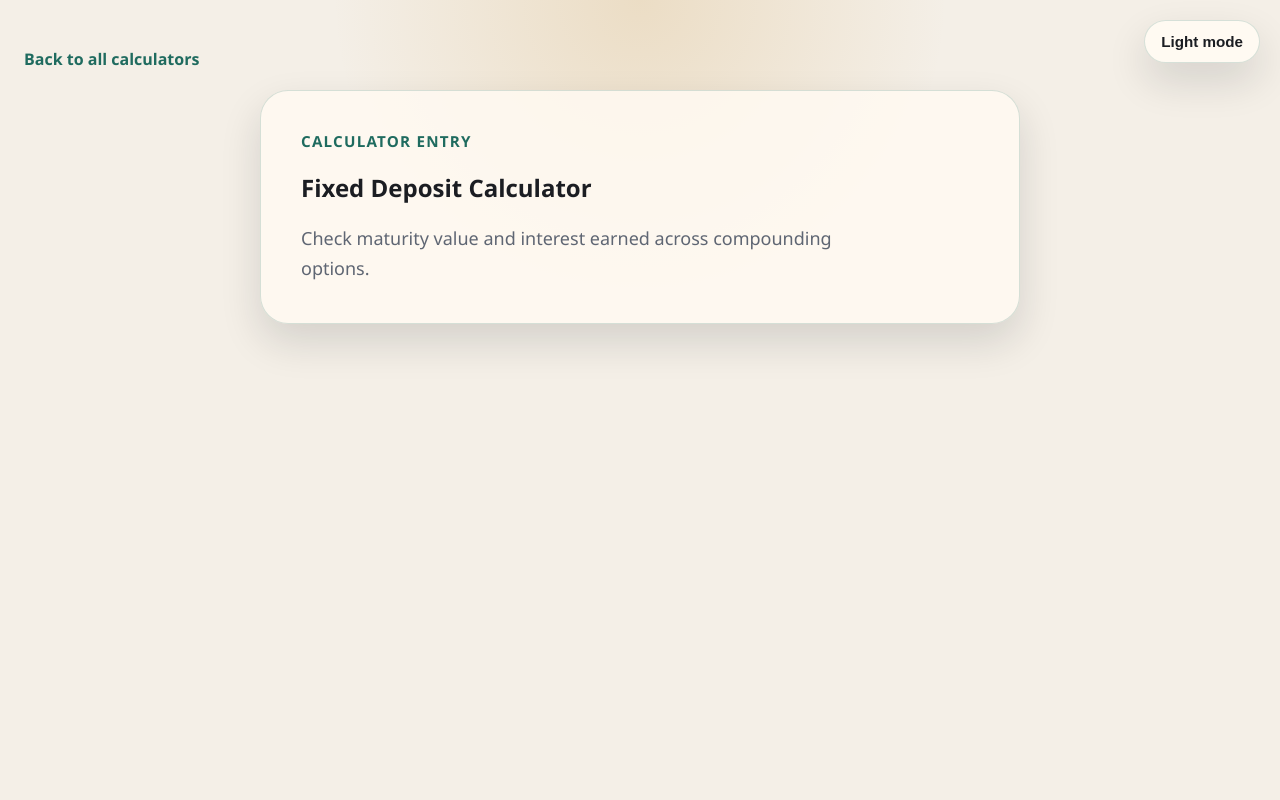
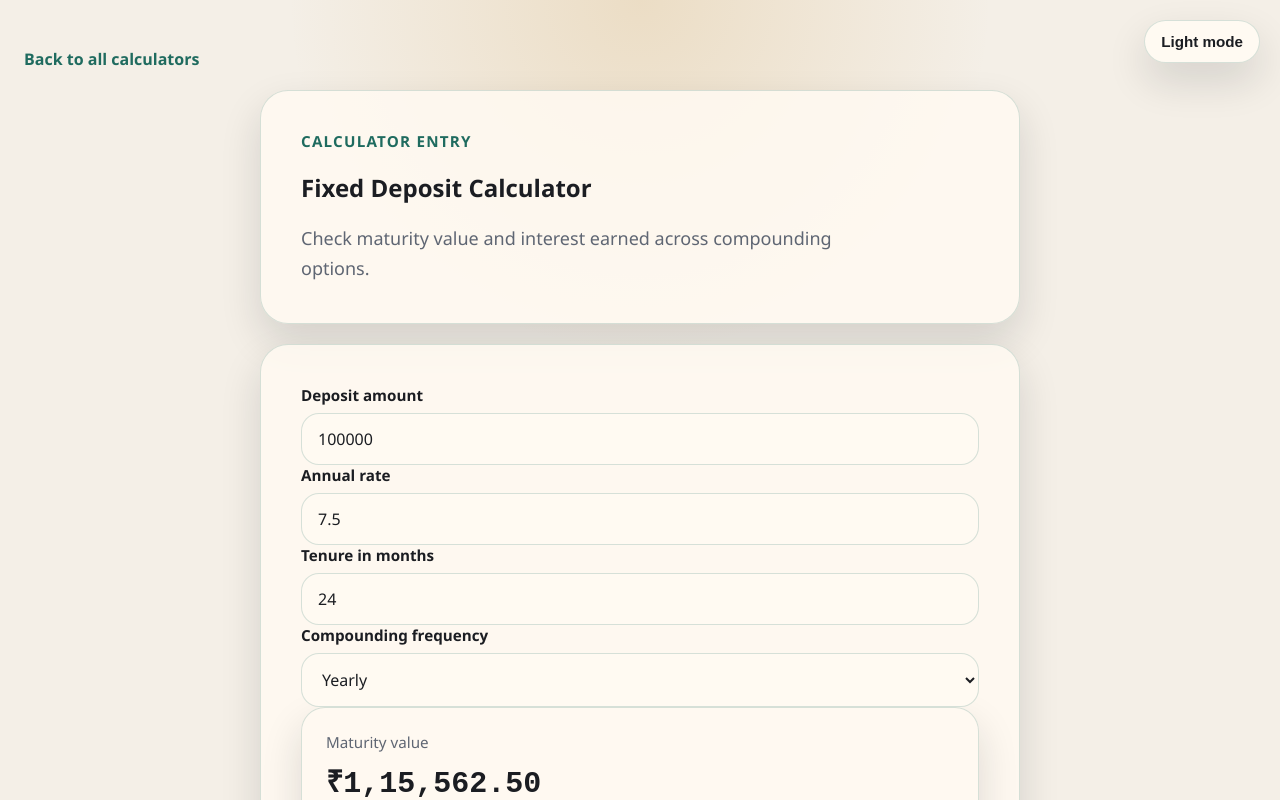
Before and after one commit to salauddinn/finance-calculator, a Next.js app: page /calculators/fixed-deposit in a window 1280 px wide. Shown: the top 800 px of the page. Built offline with nearby package versions, Linux system fonts and the light colour scheme.

Commit message:
feat: integrate calculator routes and preferences

```diff
--- /dev/null
+++ b/src/app/calculators/[slug]/calculator-route.tsx
@@ -0,0 +1,36 @@
+"use client";
+
+import { FixedDepositCalculator } from "@/features/calculators/fixed-deposit/fixed-deposit-calculator";
+import { HomeLoanAdvancedCalculator } from "@/features/calculators/home-loan/advanced/home-loan-advanced-calculator";
+import { HomeLoanSimpleCalculator } from "@/features/calculators/home-loan/simple/home-loan-simple-calculator";
+import { PersonalLoanCalculator } from "@/features/calculators/personal-loan/personal-loan-calculator";
+import { SipCalculator } from "@/features/calculators/sip/sip-calculator";
+
+type CalculatorRouteProps = {
+  mode?: string;
+  slug: string;
+};
+
+export function CalculatorRoute({ mode, slug }: CalculatorRouteProps) {
+  if (slug === "personal-loan") {
+    return <PersonalLoanCalculator />;
+  }
+
+  if (slug === "home-loan") {
+    return mode === "advanced" ? (
+      <HomeLoanAdvancedCalculator />
+    ) : (
+      <HomeLoanSimpleCalculator />
+    );
+  }
+
+  if (slug === "sip") {
+    return <SipCalculator />;
+  }
+
+  if (slug === "fixed-deposit") {
+    return <FixedDepositCalculator />;
+  }
+
+  return null;
+}
--- a/src/app/calculators/[slug]/page.tsx
+++ b/src/app/calculators/[slug]/page.tsx
@@ -1,5 +1,7 @@
 import Link from "next/link";
 import { notFound } from "next/navigation";
+
+import { CalculatorRoute } from "@/app/calculators/[slug]/calculator-route";
 
 const CALCULATOR_COPY = {
   "personal-loan": {
@@ -26,12 +28,17 @@ type CalculatorPageProps = {
   params: Promise<{
     slug: string;
   }>;
+  searchParams?: Promise<{
+    mode?: string;
+  }>;
 };
 
 export default async function CalculatorEntryPage({
-  params
+  params,
+  searchParams
 }: CalculatorPageProps) {
   const { slug } = await params;
+  const resolvedSearchParams = searchParams ? await searchParams : undefined;
 
   if (!(slug in CALCULATOR_COPY)) {
     notFound();
@@ -49,6 +56,9 @@ export default async function CalculatorEntryPage({
         <h1>{calculator.title}</h1>
         <p className="hero-copy">{calculator.description}</p>
       </section>
+      <section className="calculator-entry__panel">
+        <CalculatorRoute slug={slug} mode={resolvedSearchParams?.mode} />
+      </section>
     </main>
   );
 }
--- a/src/app/page.tsx
+++ b/src/app/page.tsx
@@ -1,4 +1,5 @@
 import { CalculatorCategoryCard } from "@/components/layout/calculator-category-card";
+import { ContinueCalculatorLink } from "@/components/layout/continue-calculator-link";
 
 const CALCULATOR_CARDS = [
   {
@@ -42,6 +43,7 @@ export default function HomePage() {
       <section className="trust-strip" aria-label="Trust messaging">
         <p>Built for transparent assumptions, not hidden surprises.</p>
         <p>Every result is designed to feel readable, reviewable, and calm.</p>
+        <ContinueCalculatorLink />
       </section>
 
       <section className="category-grid" aria-label="Calculator categories">
--- a/src/features/calculators/fixed-deposit/fixed-deposit-calculator.tsx
+++ b/src/features/calculators/fixed-deposit/fixed-deposit-calculator.tsx
@@ -1,7 +1,8 @@
 "use client";
 
-import { useMemo, useState } from "react";
+import { useMemo } from "react";
 
+import { useCalculatorPreferences } from "@/features/preferences/use-calculator-preferences";
 import {
   calculateFixedDeposit,
   type CompoundingFrequency
@@ -18,21 +19,22 @@ function formatCurrency(value: number) {
 }
 
 export function FixedDepositCalculator() {
-  const [depositAmount, setDepositAmount] = useState("100000");
-  const [annualRatePct, setAnnualRatePct] = useState("7.5");
-  const [tenureMonths, setTenureMonths] = useState("24");
-  const [compoundingFrequency, setCompoundingFrequency] =
-    useState<CompoundingFrequency>("yearly");
+  const [inputs, setInputs] = useCalculatorPreferences("fixed-deposit", {
+    depositAmount: "100000",
+    annualRatePct: "7.5",
+    tenureMonths: "24",
+    compoundingFrequency: "yearly"
+  });
 
   const result = useMemo(
     () =>
       calculateFixedDeposit({
-        depositAmount: Number(depositAmount),
-        annualRatePct: Number(annualRatePct),
-        tenureMonths: Number(tenureMonths),
-        compoundingFrequency
+        depositAmount: Number(inputs.depositAmount),
+        annualRatePct: Number(inputs.annualRatePct),
+        tenureMonths: Number(inputs.tenureMonths),
+        compoundingFrequency: inputs.compoundingFrequency as CompoundingFrequency
       }),
-    [annualRatePct, compoundingFrequency, depositAmount, tenureMonths]
+    [inputs]
   );
 
   return (
@@ -44,8 +46,13 @@ export function FixedDepositCalculator() {
         <input
           id="fd-deposit"
           className="text-input"
-          value={depositAmount}
-          onChange={(event) => setDepositAmount(event.target.value)}
+          value={inputs.depositAmount}
+          onChange={(event) =>
+            setInputs((current) => ({
+              ...current,
+              depositAmount: event.target.value
+            }))
+          }
         />
       </div>
 
@@ -56,8 +63,13 @@ export function FixedDepositCalculator() {
         <input
           id="fd-rate"
           className="text-input"
-          value={annualRatePct}
-          onChange={(event) => setAnnualRatePct(event.target.value)}
+          value={inputs.annualRatePct}
+          onChange={(event) =>
+            setInputs((current) => ({
+              ...current,
+              annualRatePct: event.target.value
+            }))
+          }
         />
       </div>
 
@@ -68,8 +80,13 @@ export function FixedDepositCalculator() {
         <input
           id="fd-tenure"
           className="text-input"
-          value={tenureMonths}
-          onChange={(event) => setTenureMonths(event.target.value)}
+          value={inputs.tenureMonths}
+          onChange={(event) =>
+            setInputs((current) => ({
+              ...current,
+              tenureMonths: event.target.value
+            }))
+          }
         />
       </div>
 
@@ -80,9 +97,12 @@ export function FixedDepositCalculator() {
         <select
           id="fd-compounding"
           className="text-input"
-          value={compoundingFrequency}
+          value={inputs.compoundingFrequency}
           onChange={(event) =>
-            setCompoundingFrequency(event.target.value as CompoundingFrequency)
+            setInputs((current) => ({
+              ...current,
+              compoundingFrequency: event.target.value
+            }))
           }
         >
           <option value="monthly">Monthly</option>
--- a/src/features/calculators/home-loan/advanced/home-loan-advanced-calculator.tsx
+++ b/src/features/calculators/home-loan/advanced/home-loan-advanced-calculator.tsx
@@ -5,6 +5,7 @@ import { useMemo, useState } from "react";
 import { Button } from "@/components/primitives/button";
 import { ResultSummaryCard } from "@/components/primitives/result-summary-card";
 import { TextInput } from "@/components/primitives/text-input";
+import { useCalculatorPreferences } from "@/features/preferences/use-calculator-preferences";
 import { calculateAdvancedHomeLoan } from "@/lib/calculations/home-loan-advanced/home-loan-advanced";
 
 function formatCurrency(value: number) {
@@ -16,10 +17,10 @@ function formatCurrency(value: number) {
 }
 
 export function HomeLoanAdvancedCalculator() {
-  const [strategy, setStrategy] = useState<
-    "keep-emi-adjust-tenure" | "keep-tenure-adjust-emi"
-  >("keep-emi-adjust-tenure");
-  const [prepaymentAmount, setPrepaymentAmount] = useState("200000");
+  const [inputs, setInputs] = useCalculatorPreferences("home-loan-advanced", {
+    strategy: "keep-emi-adjust-tenure",
+    prepaymentAmount: "200000"
+  });
   const [refreshKey, setRefreshKey] = useState(0);
 
   const result = useMemo(
@@ -31,20 +32,22 @@ export function HomeLoanAdvancedCalculator() {
         },
         annualRatePct: 8.75,
         tenureMonths: 240,
-        strategy,
+        strategy: inputs.strategy as
+          | "keep-emi-adjust-tenure"
+          | "keep-tenure-adjust-emi",
         events: [
           {
             id: "prepay-6",
             monthIndex: 6,
             type: "prepayment",
             amount: {
-              value: Number(prepaymentAmount),
+              value: Number(inputs.prepaymentAmount),
               currency: "INR"
             }
           }
         ]
       }),
-    [prepaymentAmount, refreshKey, strategy]
+    [inputs, refreshKey]
   );
 
   return (
@@ -67,13 +70,12 @@ export function HomeLoanAdvancedCalculator() {
             <select
               id="advanced-home-loan-strategy"
               className="text-input"
-              value={strategy}
+              value={inputs.strategy}
               onChange={(event) =>
-                setStrategy(
-                  event.target.value as
-                    | "keep-emi-adjust-tenure"
-                    | "keep-tenure-adjust-emi"
-                )
+                setInputs((current) => ({
+                  ...current,
+                  strategy: event.target.value
+                }))
               }
             >
               <option value="keep-emi-adjust-tenure">
@@ -88,8 +90,13 @@ export function HomeLoanAdvancedCalculator() {
           <TextInput
             id="advanced-home-loan-prepayment"
             label="Prepayment amount"
-            value={prepaymentAmount}
-            onChange={(event) => setPrepaymentAmount(event.target.value)}
+            value={inputs.prepaymentAmount}
+            onChange={(event) =>
+              setInputs((current) => ({
+                ...current,
+                prepaymentAmount: event.target.value
+              }))
+            }
           />
         </div>
 
--- a/src/features/calculators/home-loan/simple/home-loan-simple-calculator.tsx
+++ b/src/features/calculators/home-loan/simple/home-loan-simple-calculator.tsx
@@ -1,10 +1,10 @@
 "use client";
 
 import Link from "next/link";
-import { useState } from "react";
 
 import { ResultSummaryCard } from "@/components/primitives/result-summary-card";
 import { TextInput } from "@/components/primitives/text-input";
+import { useCalculatorPreferences } from "@/features/preferences/use-calculator-preferences";
 import { calculateSimpleHomeLoan } from "@/lib/calculations/home-loan-simple/home-loan-simple";
 import {
   parseSimpleLoanInput,
@@ -30,7 +30,10 @@ function getErrorMessage(issues: ValidationIssue[], field: string) {
 }
 
 export function HomeLoanSimpleCalculator() {
-  const [inputs, setInputs] = useState(DEFAULT_INPUTS);
+  const [inputs, setInputs] = useCalculatorPreferences(
+    "home-loan-simple",
+    DEFAULT_INPUTS
+  );
 
   const validation = parseSimpleLoanInput(inputs);
   const result = validation.ok
--- a/src/features/calculators/personal-loan/personal-loan-calculator.tsx
+++ b/src/features/calculators/personal-loan/personal-loan-calculator.tsx
@@ -1,10 +1,9 @@
 "use client";
-
-import { useState } from "react";
 
 import { Button } from "@/components/primitives/button";
 import { ResultSummaryCard } from "@/components/primitives/result-summary-card";
 import { TextInput } from "@/components/primitives/text-input";
+import { useCalculatorPreferences } from "@/features/preferences/use-calculator-preferences";
 import {
   parseSimpleLoanInput,
   type ValidationIssue
@@ -30,7 +29,10 @@ function getErrorMessage(issues: ValidationIssue[], field: string) {
 }
 
 export function PersonalLoanCalculator() {
-  const [inputs, setInputs] = useState(DEFAULT_INPUTS);
+  const [inputs, setInputs] = useCalculatorPreferences(
+    "personal-loan",
+    DEFAULT_INPUTS
+  );
 
   const validation = parseSimpleLoanInput(inputs);
   const result = validation.ok
--- a/src/features/calculators/sip/sip-calculator.tsx
+++ b/src/features/calculators/sip/sip-calculator.tsx
@@ -5,6 +5,7 @@ import { useMemo, useState, type FormEvent } from "react";
 import { Button } from "@/components/primitives/button";
 import { ResultSummaryCard } from "@/components/primitives/result-summary-card";
 import { TextInput } from "@/components/primitives/text-input";
+import { useCalculatorPreferences } from "@/features/preferences/use-calculator-preferences";
 import { calculateSip, type SipResult } from "@/lib/calculations/sip/calculate-sip";
 
 const currencyFormatter = new Intl.NumberFormat("en-IN", {
@@ -22,9 +23,11 @@ function toNumber(value: string) {
 }
 
 export function SipCalculator() {
-  const [monthlyContribution, setMonthlyContribution] = useState("10000");
-  const [annualReturnPct, setAnnualReturnPct] = useState("12");
-  const [durationMonths, setDurationMonths] = useState("24");
+  const [inputs, setInputs] = useCalculatorPreferences("sip", {
+    monthlyContribution: "10000",
+    annualReturnPct: "12",
+    durationMonths: "24"
+  });
   const [result, setResult] = useState<SipResult | null>(null);
 
   const assumptions = useMemo(
@@ -37,9 +40,9 @@ export function SipCalculator() {
 
     setResult(
       calculateSip({
-        monthlyContribution: toNumber(monthlyContribution),
-        annualReturnPct: toNumber(annualReturnPct),
-        durationMonths: toNumber(durationMonths)
+        monthlyContribution: toNumber(inputs.monthlyContribution),
+        annualReturnPct: toNumber(inputs.annualReturnPct),
+        durationMonths: toNumber(inputs.durationMonths)
       })
     );
   }
@@ -57,8 +60,13 @@ export function SipCalculator() {
           <TextInput
             id="sip-monthly-contribution"
             label="Monthly contribution"
-            value={monthlyContribution}
-            onChange={(event) => setMonthlyContribution(event.target.value)}
+            value={inputs.monthlyContribution}
+            onChange={(event) =>
+              setInputs((current) => ({
+                ...current,
+                monthlyContribution: event.target.value
+              }))
+            }
             inputMode="decimal"
             type="number"
             step="any"
@@ -67,8 +75,13 @@ export function SipCalculator() {
           <TextInput
             id="sip-annual-return"
             label="Expected annual return"
-            value={annualReturnPct}
-            onChange={(event) => setAnnualReturnPct(event.target.value)}
+            value={inputs.annualReturnPct}
+            onChange={(event) =>
+              setInputs((current) => ({
+                ...current,
+                annualReturnPct: event.target.value
+              }))
+            }
             inputMode="decimal"
             type="number"
             step="any"
@@ -77,8 +90,13 @@ export function SipCalculator() {
           <TextInput
             id="sip-duration-months"
             label="Duration in months"
-            value={durationMonths}
-            onChange={(event) => setDurationMonths(event.target.value)}
+            value={inputs.durationMonths}
+            onChange={(event) =>
+              setInputs((current) => ({
+                ...current,
+                durationMonths: event.target.value
+              }))
+            }
             inputMode="numeric"
             type="number"
             step="1"
--- /dev/null
+++ b/src/features/preferences/use-calculator-preferences.ts
@@ -0,0 +1,71 @@
+"use client";
+
+import { useEffect, useState } from "react";
+
+import {
+  DEFAULT_PREFERENCES,
+  createPreferencesStorageAdapter,
+  type StoredPreferences
+} from "@/lib/storage/preferences-storage";
+
+type CalculatorId =
+  | "personal-loan"
+  | "home-loan-simple"
+  | "home-loan-advanced"
+  | "sip"
+  | "fixed-deposit";
+
+type StoredInputRecord = Record<string, string>;
+
+function loadPreferences(): StoredPreferences {
+  if (typeof window === "undefined") {
+    return DEFAULT_PREFERENCES;
+  }
+
+  const result = createPreferencesStorageAdapter().load();
+  return result.ok ? result.data : DEFAULT_PREFERENCES;
+}
+
+function mergeDefaults<T extends StoredInputRecord>(
+  defaults: T,
+  storedDefaults: StoredPreferences["calculatorDefaults"][CalculatorId]
+): T {
+  if (!storedDefaults) {
+    return defaults;
+  }
+
+  return Object.entries(defaults).reduce((accumulator, [key, value]) => {
+    const storedValue = storedDefaults[key];
+    const nextValue =
+      typeof storedValue === "string" || typeof storedValue === "number"
+        ? String(storedValue)
+        : value;
+    accumulator[key as keyof T] = nextValue as T[keyof T];
+    return accumulator;
+  }, { ...defaults });
+}
+
+export function useCalculatorPreferences<T extends StoredInputRecord>(
+  calculatorId: CalculatorId,
+  defaults: T
+) {
+  const [inputs, setInputs] = useState<T>(() => {
+    const preferences = loadPreferences();
+    return mergeDefaults(defaults, preferences.calculatorDefaults[calculatorId]);
+  });
+
+  useEffect(() => {
+    const preferences = loadPreferences();
+
+    createPreferencesStorageAdapter().save({
+      ...preferences,
+      lastUsedCalculator: calculatorId,
+      calculatorDefaults: {
+        ...preferences.calculatorDefaults,
+        [calculatorId]: inputs
+      }
+    });
+  }, [calculatorId, inputs]);
+
+  return [inputs, setInputs] as const;
+}
```
Also changed, not shown: src/components/layout/continue-calculator-link.tsx (added, +56 -0 lines), 4 other files (tests, documents, lock files or other folders).
